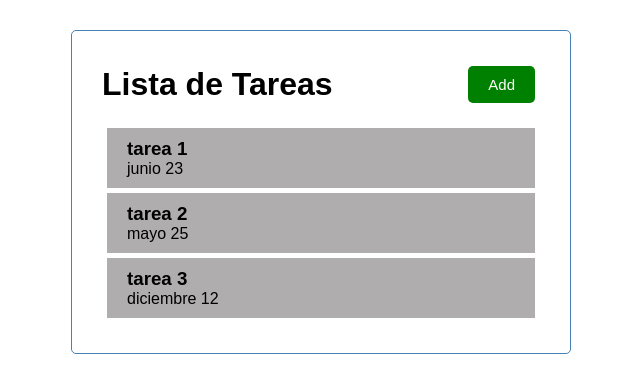
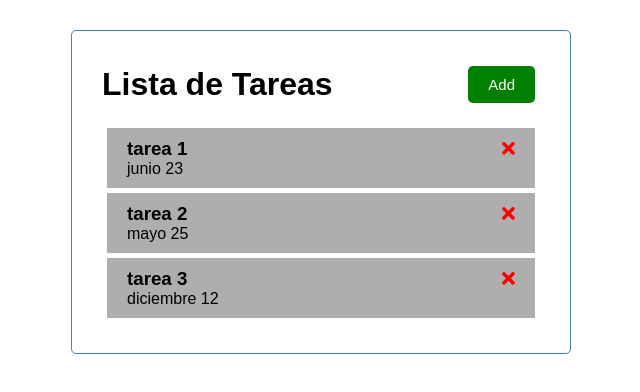
Before and after one commit to Anahipv/task-list, an Angular app: page / in a window 1280 px wide. Shown: the top 392 px of the page, without its empty margins (319-959 px from the left). Built offline with nearby package versions, Linux system fonts and the light colour scheme.

Commit message:
lista de items

```diff
--- a/package.json
+++ b/package.json
@@ -18,6 +18,11 @@
     "@angular/platform-browser": "~13.1.0",
     "@angular/platform-browser-dynamic": "~13.1.0",
     "@angular/router": "~13.1.0",
+    "@fortawesome/angular-fontawesome": "^0.10.1",
+    "@fortawesome/fontawesome-svg-core": "~1.2.36",
+    "@fortawesome/free-brands-svg-icons": "^5.15.4",
+    "@fortawesome/free-regular-svg-icons": "^5.15.4",
+    "@fortawesome/free-solid-svg-icons": "^5.15.4",
     "rxjs": "~7.4.0",
     "tslib": "^2.3.0",
     "zone.js": "~0.11.4"
--- a/src/app/app.module.ts
+++ b/src/app/app.module.ts
@@ -7,6 +7,7 @@
 import { ButtonComponent } from './component/button/button.component';
 import { TasksComponent } from './component/tasks/tasks.component';
 import { TasksItemComponent } from './component/tasks-item/tasks-item.component';
+import { FontAwesomeModule } from '@fortawesome/angular-fontawesome';
 
 @NgModule({
   declarations: [
@@ -18,7 +19,8 @@
   ],
   imports: [
     BrowserModule,
-    AppRoutingModule
+    AppRoutingModule,
+    FontAwesomeModule
   ],
   providers: [],
   bootstrap: [AppComponent]
--- a/src/app/component/tasks-item/tasks-item.component.html
+++ b/src/app/component/tasks-item/tasks-item.component.html
@@ -1,4 +1,8 @@
 <div class="tasks">
-    <h3>{{task.text}}</h3>
+    <h3>
+        {{task.text}}
+        <fa-icon [icon]="faTimes" [ngStyle]="{'color':'red'}">
+        </fa-icon>
+    </h3>
     <p>{{task.day}}</p>
 </div>
--- a/src/app/component/tasks-item/tasks-item.component.ts
+++ b/src/app/component/tasks-item/tasks-item.component.ts
@@ -1,6 +1,7 @@
 import { Component, OnInit, Input } from '@angular/core';
 import { Task } from 'src/app/Task';
 import { TASKS } from 'src/app/mock-tasks';
+import { faTimes } from '@fortawesome/free-solid-svg-icons';
 
 @Component({
   selector: 'app-tasks-item',
@@ -9,6 +10,7 @@
 })
 export class TasksItemComponent implements OnInit {
   @Input() task: Task = TASKS[0]
+  faTimes = faTimes;
   constructor() { }
 
   ngOnInit(): void {
--- a/src/app/component/tasks/tasks.component.ts
+++ b/src/app/component/tasks/tasks.component.ts
@@ -1,6 +1,7 @@
 import { Component, OnInit } from '@angular/core';
 import { Task } from 'src/app/Task';
 import { TASKS } from 'src/app/mock-tasks';
+
 
 @Component({
   selector: 'app-tasks',
```
Also changed, not shown: 1 other file (tests, documents, lock files or other folders).
